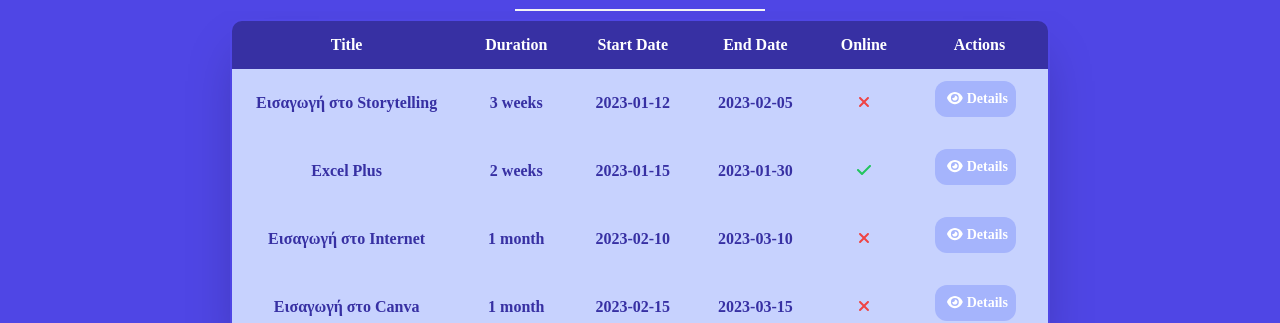
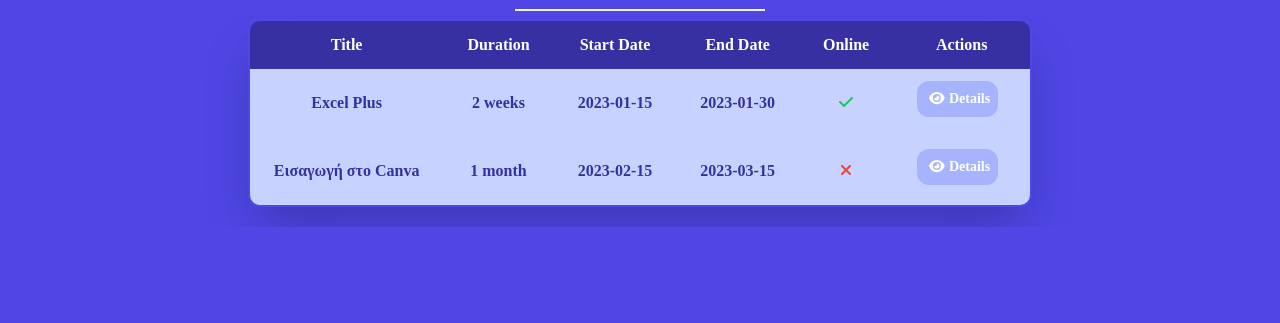
Before and after one commit to ssoc2skatsaberis/TeamProjectReact-main_3, a React (Create React App) app: page / in a window 1280 px wide. Shown: the part 341-664 px from the top of the page. Built offline with nearby package versions, Linux system fonts and the light colour scheme; no server answers; data requests are answered from the project's data file.

Commit message:
Delete Button Done
delete button works and refresh and redirent to course page

```diff
--- a/db.json
+++ b/db.json
@@ -61,22 +61,6 @@
   ],
   "courses": [
     {
-      "id": "01",
-      "title": "Εισαγωγή στο Storytelling",
-      "imagePath": "/courses/storytelling.jpg",
-      "price": {
-        "early_bird": 300,
-        "normal": 500
-      },
-      "dates": {
-        "start_date": "2023-01-12",
-        "end_date": "2023-02-05"
-      },
-      "duration": "3 weeks",
-      "online": false,
-      "description": "Το Digital Storytelling είναι μια μορφή διαδραστικού content marketing, που σκοπό έχει να παρουσιάσει μια ιστορία με τρόπο που να κεντρίζει το ενδιαφέρον του ακροατηρίου.  Σκοπός του εργαστηρίου είναι να δημιουργήσουμε την προσωπική μας ιστορία μέσα από τις γνώσεις και τις βιωματικές εμπειρίες που συνδέονται με αυτό που θέλουμε να προβάλουμε. Με αυτόν τον τρόπο αποκτούμε ένα ανταγωνιστικό μήνυμα που μπορεί να ξεχωρίσει στον χώρο του διαδικτύου."
-    },
-    {
       "id": "02",
       "title": "Excel Plus",
       "imagePath": "/courses/excel.jpg",
@@ -91,22 +75,6 @@
       "duration": "2 weeks",
       "online": true,
       "description": "Στο μάθημα αυτό θα μάθουμε πως μπορούμε να αξιοποιήσουμε τα εργαλεία που μας δίνει το Excel προκειμένου να χειριστούμε τα δεδομένα μας εύκολα και γρήγορα και να εμβαθύνουμε τις γνώσεις μας. Προαπαιτούμενη γνώση από το Βασικό Επίπεδο Excel."
-    },
-    {
-      "id": "03",
-      "title": "Εισαγωγή στο Internet",
-      "imagePath": "/courses/internet.jpg",
-      "price": {
-        "early_bird": 500,
-        "normal": 300
-      },
-      "dates": {
-        "start_date": "2023-02-10",
-        "end_date": "2023-03-10"
-      },
-      "duration": "1 month",
-      "online": false,
-      "description": "Tί είναι το Ίντερνετ; Aναρωτιέσαι πώς δημιουργήθηκε, τί δυνατότητες προσφέρει και πώς μπορείς να το χρησιμοποιήσεις στην καθημερινότητά σου με ασφάλεια; Αισθάνεσαι ότι ήρθε η στιγμή να αξιοποιήσεις το διαδίκτυο και να χαθείς στο ταξίδι της πληροφορίας, της επικοινωνίας και της διασκέδασης; Το Start Project προσφέρει ένα εισαγωγικό σεμινάριο στον κόσμο του Internet, ιδανικό για όσους θέλετε να γνωρίσετε τον χώρο."
     },
     {
       "id": "04",
--- a/src/components/buttondelete.js
+++ b/src/components/buttondelete.js
@@ -1,17 +1,26 @@
 
 import axios from 'axios';
-
+import { useNavigate } from "react-router-dom";
 
 export default function ButtonDelete(props){
-
+    let navigate = useNavigate();
+    const routeChange = () =>{
+        let path = `/courses`;
+        navigate(path);
+      }
     function deleteUser(id){
         var answer = window.confirm("Delete data?");
         if (answer) {
             let link = 'http://localhost:3001/courses/'+id;
-            console.log("Try delete",answer, link);
-            console.log(typeof link);
+            //console.log("Try delete",answer, link);
+            //console.log(typeof link);
             axios.delete(link)
-                .then(response => console.log( 'Delete successful'))
+                .then(response => {
+                    console.log( 'Delete successful')
+                    routeChange();
+
+                }
+                    )
                 .catch(error => {
                     console.error('There was an error!', error);
             });
```
